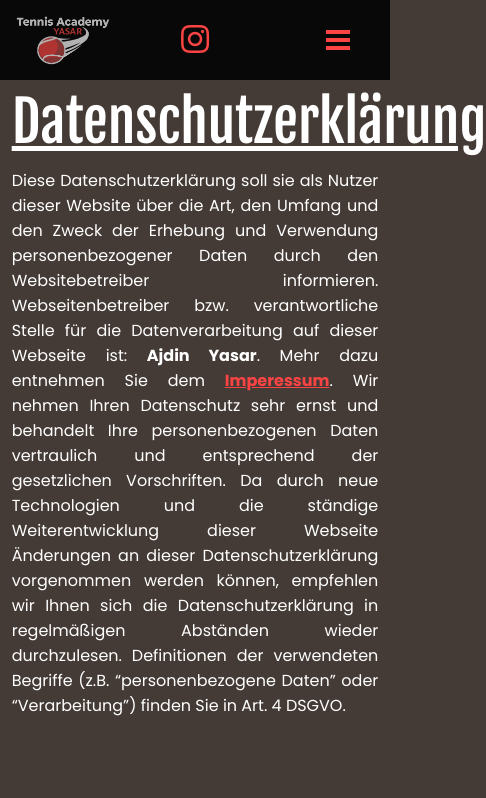
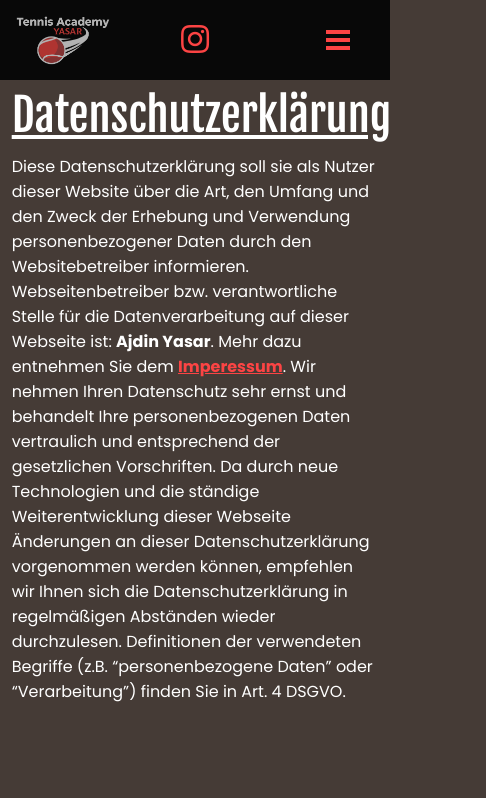
Before and after one commit to nikita-reva/tennis-instructor-website, a React (Create React App) app: page /tennis-academy-yasar-website/datenschutz in a window 390 px wide. Shown: the top 798 px of the page, 486 px wide, since content can reach past the window. Built offline with nearby package versions, Linux system fonts and the light colour scheme.

Commit message:
short fixes

```diff
--- a/src/app/layout/screens/DatenschutzScreen/Datenschutz.css
+++ b/src/app/layout/screens/DatenschutzScreen/Datenschutz.css
@@ -25,3 +25,12 @@
     padding-bottom: 3%;
     padding-top: 5%;
 }
+
+@media screen and (max-width: 991px) {
+    .title {
+        font-size: 2.8rem;
+    }
+    .datenschutzText {
+        text-align: left;
+    }
+}
--- a/src/app/layout/screens/ImperessumScreen/Imperessum.css
+++ b/src/app/layout/screens/ImperessumScreen/Imperessum.css
@@ -11,7 +11,7 @@
 }
 
 .Container-main {
-    border: 2px solid purple;
+    /* border: 2px solid purple; */
     width: 100%;
     color: white;
     display: flex;
@@ -19,7 +19,7 @@
     gap: 5%;
 }
 .Container-info2 {
-    border: 5px solid yellow;
+    /* border: 5px solid yellow; */
     padding-bottom: 3cm;
     width: 60%;
     height: 100%;
@@ -30,7 +30,7 @@
 }
 
 .Container-info {
-    border: 5px solid yellow;
+    /* border: 5px solid yellow; */
     padding-bottom: 3cm;
     width: 40%;
     height: 100%;
```
